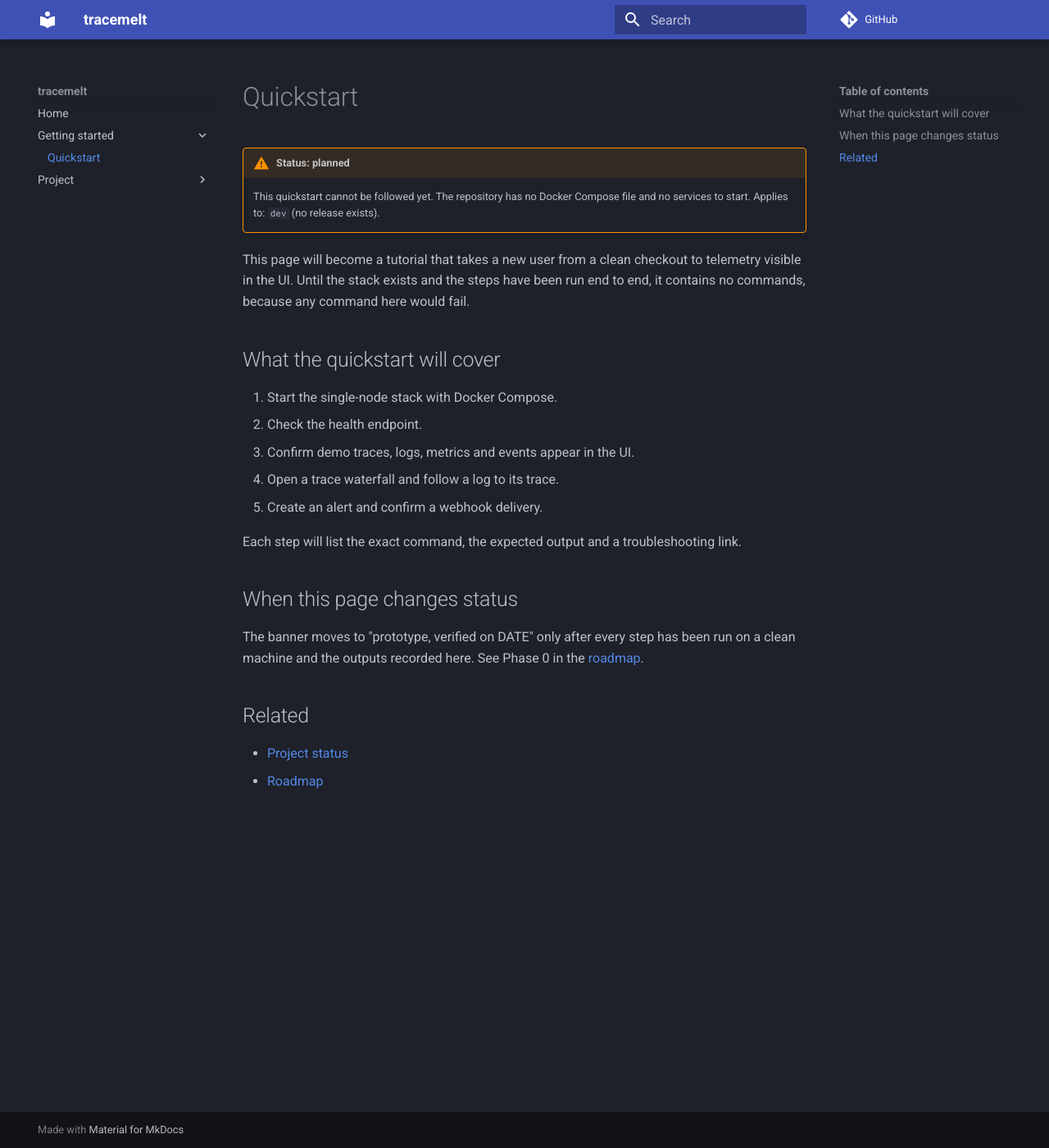
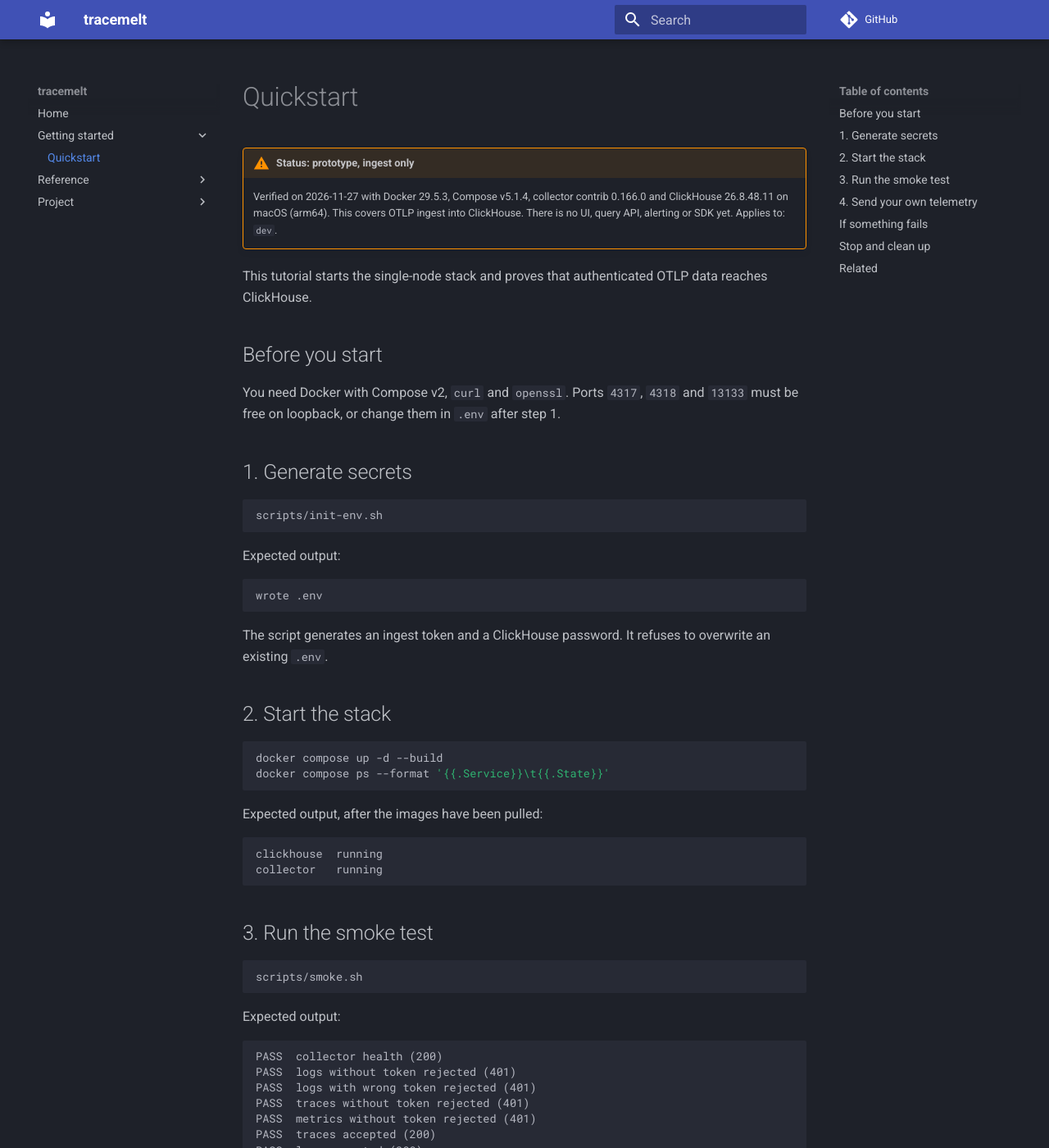
Before and after one commit to sunilbittu/observability-lens, an MkDocs documentation site: the page built from docs/getting-started/quickstart.md, in a window 1280 px wide and 1400 px high. Shown: the whole window at 82% size. Built offline with MkDocs 1.6.1 and Material for MkDocs 9.7.7, drawn with Linux system fonts in a browser that asks for light colours; comment, search, counter and statistics services are not loaded; the version menu is left out; some of the changed text lies outside the part shown.

Commit message:
Authenticated OTLP ingest slice: collector to ClickHouse (#2)
* Add authenticated OTLP ingest slice: collector to ClickHouse

- Docker Compose stack with pinned collector contrib 0.166.0 and ClickHouse 26.8.48.11
- Bearer token required on OTLP gRPC and HTTP, secrets generated into .env
- On-disk export queue with bounded retries, ClickHouse ports not published
- scripts/smoke.sh verifies auth rejection and that every signal is stored
- CI job runs the smoke test; quickstart and configuration reference document
  verified behaviour and known limitations

* Let the collector start while ClickHouse is down

The clickhouse exporter created its schema at startup, so a collector that
restarted during a ClickHouse outage exited and refused OTLP. Schema creation
moves to a one-shot schema-init job that runs the same pinned exporter; the
long-running collector sets create_schema: false.

Adds scripts/outage-test.sh (run in CI with a 60 second outage) and ADR 0001.

---------

Co-authored-by: sb <sb>

````diff
--- a/docs/getting-started/quickstart.md
+++ b/docs/getting-started/quickstart.md
@@ -1,32 +1,108 @@
 # Quickstart
 
-!!! warning "Status: planned"
-    This quickstart cannot be followed yet. The repository has no Docker
-    Compose file and no services to start. Applies to: `dev` (no release
-    exists).
+!!! warning "Status: prototype, ingest only"
+    Verified on 2026-11-27 with Docker 29.5.3, Compose v5.1.4, collector
+    contrib 0.166.0 and ClickHouse 26.8.48.11 on macOS (arm64). This covers
+    OTLP ingest into ClickHouse. There is no UI, query API, alerting or SDK
+    yet. Applies to: `dev`.
 
-This page will become a tutorial that takes a new user from a clean checkout
-to telemetry visible in the UI. Until the stack exists and the steps have been
-run end to end, it contains no commands, because any command here would fail.
+This tutorial starts the single-node stack and proves that authenticated
+OTLP data reaches ClickHouse.
 
-## What the quickstart will cover
+## Before you start
 
-1. Start the single-node stack with Docker Compose.
-2. Check the health endpoint.
-3. Confirm demo traces, logs, metrics and events appear in the UI.
-4. Open a trace waterfall and follow a log to its trace.
-5. Create an alert and confirm a webhook delivery.
+You need Docker with Compose v2, `curl` and `openssl`. Ports `4317`, `4318`
+and `13133` must be free on loopback, or change them in `.env` after step 1.
 
-Each step will list the exact command, the expected output and a
-troubleshooting link.
+## 1. Generate secrets
 
-## When this page changes status
+```bash
+scripts/init-env.sh
+```
 
-The banner moves to "prototype, verified on DATE" only after every step has
-been run on a clean machine and the outputs recorded here. See Phase 0 in the
-[roadmap](../project/roadmap.md).
+Expected output:
+
+```text
+wrote .env
+```
+
+The script generates an ingest token and a ClickHouse password. It refuses to
+overwrite an existing `.env`.
+
+## 2. Start the stack
+
+```bash
+docker compose up -d --build
+docker compose ps --format '{{.Service}}\t{{.State}}'
+```
+
+Expected output, after the images have been pulled:
+
+```text
+clickhouse	running
+collector	running
+```
+
+## 3. Run the smoke test
+
+```bash
+scripts/smoke.sh
+```
+
+Expected output:
+
+```text
+PASS  collector health (200)
+PASS  logs without token rejected (401)
+PASS  logs with wrong token rejected (401)
+PASS  traces without token rejected (401)
+PASS  metrics without token rejected (401)
+PASS  traces accepted (200)
+PASS  logs accepted (200)
+PASS  metrics accepted (200)
+PASS  trace stored (1)
+PASS  log stored with trace id (1)
+PASS  event stored as tagged log (1)
+PASS  gauge stored (1)
+PASS  rejected requests stored nothing (2)
+smoke: all checks passed
+```
+
+The test sends one span, two log records (one of them an event) and one gauge
+over OTLP HTTP, then reads them back from ClickHouse.
+
+## 4. Send your own telemetry
+
+Point any OpenTelemetry SDK at the collector:
+
+```bash
+export OTEL_EXPORTER_OTLP_ENDPOINT=http://127.0.0.1:4318
+export OTEL_EXPORTER_OTLP_HEADERS="Authorization=Bearer $(grep TRACEMELT_INGEST_TOKEN .env | cut -d= -f2)"
+```
+
+There is no UI to view the data yet. To look at it, query ClickHouse:
+
+```bash
+docker compose exec clickhouse sh -c 'clickhouse-client --user "$CLICKHOUSE_USER" --password "$CLICKHOUSE_PASSWORD" --database "$CLICKHOUSE_DB" -q "SELECT ServiceName, count() FROM otel_logs GROUP BY ServiceName"'
+```
+
+## If something fails
+
+| Symptom | Cause and fix |
+|---|---|
+| `required variable ... is missing a value: run scripts/init-env.sh` | No `.env`. Run step 1. |
+| `port is already allocated` | Another process holds an OTLP port. Change the `TRACEMELT_*_PORT` values in `.env`. |
+| Smoke test fails at `collector health` | The collector is still starting or is restarting. Check `docker compose logs collector`. |
+| `schema-init` exits with an error | ClickHouse was not reachable when the tables were being created. Check `docker compose logs schema-init clickhouse`, then run `docker compose up -d` again. |
+
+## Stop and clean up
+
+```bash
+docker compose down        # keeps data
+docker compose down -v     # deletes stored telemetry and the collector queue
+```
 
 ## Related
 
-- [Project status](../index.md)
+- [Configuration reference](../reference/configuration.md): ports, environment variables, limits.
 - [Roadmap](../project/roadmap.md)
--- /dev/null
+++ b/docs/project/adr/0001-schema-init-job.md
@@ -0,0 +1,45 @@
+# ADR 0001: Create the ClickHouse schema in a one-shot job
+
+!!! warning "Status: prototype"
+    Accepted on 2026-11-27. Applies to: `dev`.
+
+## Context
+
+The collector's `clickhouseexporter` creates its tables at startup when
+`create_schema` is `true`. If ClickHouse is unreachable at that moment the
+collector exits. A collector that restarts during a ClickHouse outage then
+refuses OTLP until ClickHouse returns, and senders lose data once their own
+retries run out. This was observed on 2026-11-27.
+
+tracemelt must not hand-write the telemetry schema, because the exporter owns
+it and changes it between versions.
+
+## Decision
+
+- The long-running collector sets `create_schema: false`.
+- A one-shot `schema-init` job runs the same pinned collector binary with
+  `create_schema: true`, waits until its health endpoint answers, then exits.
+  The long-running collector starts only after the job succeeds.
+
+The DDL is still produced by the exporter, at the same version as the
+collector that writes the data.
+
+## Consequences
+
+- The collector starts, accepts data and queues it to disk while ClickHouse
+  is down. Tested with a 300 second outage and a collector restart in the
+  middle: 40 of 40 records arrived, none duplicated.
+- The `schema-init` image tag must be bumped together with the collector
+  image tag. Both are pinned in `docker-compose.yml` and its Dockerfile.
+- A collector that starts while ClickHouse is down cannot inspect the table
+  columns, so it leaves optional columns (currently `EventName` in
+  `otel_logs`) empty until its next restart.
+- `TRACEMELT_RETENTION` is read by the job. It still only applies when tables
+  are first created.
+
+## Alternatives rejected
+
+- **Keep `create_schema: true` and document the gap.** Leaves a data loss
+  path open.
+- **Check the exporter's DDL into the repository.** Makes tracemelt the owner
+  of a schema it does not control, and it would drift on every upgrade.
--- a/docs/project/changelog.md
+++ b/docs/project/changelog.md
@@ -10,6 +10,16 @@ The format follows [Keep a Changelog](https://keepachangelog.com/en/1.1.0/).
 
 ### Added
 
+- Single-node Docker Compose stack: OpenTelemetry Collector contrib 0.166.0
+  writing to ClickHouse 26.8.48.11.
+- OTLP ingest requires a bearer token. Requests without it get HTTP 401.
+- On-disk collector export queue with bounded retries.
+- One-shot `schema-init` job creates the exporter's tables, so the collector
+  can start and queue data while ClickHouse is down.
+- `scripts/outage-test.sh` to test durability across a ClickHouse outage.
+- `scripts/init-env.sh` to generate secrets and `scripts/smoke.sh` to verify
+  ingest end to end.
+- Configuration reference page.
 - Apache-2.0 `LICENSE` and a `README`.
 - Roadmap and changelog pages.
 - Strict docs build as a gate before every docs deploy.
@@ -18,8 +28,8 @@ The format follows [Keep a Changelog](https://keepachangelog.com/en/1.1.0/).
 
 - Project name in the docs is now tracemelt. The repository and docs URL
   remain `observability-lens`.
-- The landing page and quickstart are labelled "planned" and no longer
-  describe components that are not in the repository.
+- The landing page and quickstart describe only what is in the repository.
+  The quickstart is now a verified ingest tutorial.
 - Quickstart moved to `getting-started/quickstart.md`. The old
   `/quickstart/` URL no longer resolves.
 
--- /dev/null
+++ b/docs/reference/configuration.md
@@ -0,0 +1,86 @@
+# Configuration reference
+
+!!! warning "Status: prototype"
+    Describes the single-node Docker Compose stack as verified on 2026-11-27.
+    Applies to: `dev`.
+
+## Ports
+
+| Port | Service | Bound to | Purpose |
+|---|---|---|---|
+| 4317 | collector | `TRACEMELT_BIND`, default `127.0.0.1` | OTLP gRPC, bearer token required |
+| 4318 | collector | `TRACEMELT_BIND`, default `127.0.0.1` | OTLP HTTP, bearer token required |
+| 13133 | collector | `127.0.0.1` only | Health check, no authentication |
+| 8123, 9000 | ClickHouse | not published | Reachable only on the Compose network |
+
+The stack has no TLS. Keep `TRACEMELT_BIND` on loopback unless a TLS
+terminating proxy sits in front of the collector.
+
+## Environment variables
+
+All values live in `.env`, written by `scripts/init-env.sh`. The file is
+ignored by git.
+
+| Variable | Default | Meaning |
+|---|---|---|
+| `TRACEMELT_INGEST_TOKEN` | generated | Bearer token every OTLP request must carry. One shared token for all senders. |
+| `TRACEMELT_CLICKHOUSE_USER` | `tracemelt` | ClickHouse user, created on first start. |
+| `TRACEMELT_CLICKHOUSE_PASSWORD` | generated | Password for that user. |
+| `TRACEMELT_CLICKHOUSE_DB` | `otel` | Database that holds the `otel_*` tables. |
+| `TRACEMELT_RETENTION` | `72h` | TTL for all signals. Applied when tables are created; changing it later does not alter existing tables. |
+| `TRACEMELT_BIND` | `127.0.0.1` | Host address for the OTLP ports. |
+| `TRACEMELT_OTLP_GRPC_PORT` | `4317` | Host port for OTLP gRPC. |
+| `TRACEMELT_OTLP_HTTP_PORT` | `4318` | Host port for OTLP HTTP. |
+| `TRACEMELT_COLLECTOR_HEALTH_PORT` | `13133` | Host port for the collector health check. |
+
+The ClickHouse user and password are set only when the data volume is first
+created. Editing them in `.env` afterwards does not change the database.
+
+## Tables
+
+The collector's `clickhouseexporter` creates and owns every table. tracemelt
+does not define telemetry schema. The DDL runs in the one-shot `schema-init`
+job on every `docker compose up`, see
+[ADR 0001](../project/adr/0001-schema-init-job.md).
+
+`otel_logs`, `otel_traces`, `otel_traces_trace_id_ts`,
+`otel_traces_trace_id_ts_mv`, `otel_metrics_gauge`, `otel_metrics_sum`,
+`otel_metrics_histogram`, `otel_metrics_exponential_histogram`,
+`otel_metrics_summary`.
+
+Events are rows in `otel_logs` with `LogAttributes['tracemelt.event'] = 'true'`
+and `LogAttributes['event.name']` set.
+
+## Limits
+
+| Limit | Value |
+|---|---|
+| OTLP request size | 4 MiB (gRPC and HTTP) |
+| Collector memory | 512 MiB container limit, `GOMEMLIMIT` 400 MiB, `memory_limiter` at 80% |
+| Export queue | 5000 batches, stored on disk in the `collector-queue` volume |
+| Export retry | Up to 10 minutes per batch, then the batch is dropped |
+
+## Durability, as tested
+
+On 2026-11-27 `scripts/outage-test.sh 300` passed: ClickHouse was stopped for
+300 seconds, 20 log records were sent, the collector was restarted while
+ClickHouse was still down, 20 more records were sent, and all 40 were in
+ClickHouse 26 seconds after it came back, with no duplicates.
+
+## Known limitations
+
+- **A collector started during a ClickHouse outage leaves `EventName` empty.**
+  It cannot inspect the table columns at startup, so the optional `EventName`
+  column in `otel_logs` stays empty until the collector is restarted with
+  ClickHouse up. See [ADR 0001](../project/adr/0001-schema-init-job.md).
+- **Up to 5 seconds of data sits in memory.** The batch processor holds data
+  before it reaches the on-disk queue. A collector crash loses that window.
+- **Outages longer than 10 minutes drop data.** Retries are bounded on
+  purpose. Nothing alerts on queue size yet.
+- **One shared ingest token.** No per-service credentials, no rate limits.
+- **No TLS**, no self-metrics pipeline, no backups, no PII redaction.
+
+## Related
+
+- [Quickstart](../getting-started/quickstart.md)
+- [Roadmap](../project/roadmap.md)
--- a/mkdocs.yml
+++ b/mkdocs.yml
@@ -22,6 +22,9 @@ nav:
   - Home: index.md
   - Getting started:
       - Quickstart: getting-started/quickstart.md
+  - Reference:
+      - Configuration: reference/configuration.md
   - Project:
       - Roadmap: project/roadmap.md
       - Changelog: project/changelog.md
+      - "ADR 0001: schema-init job": project/adr/0001-schema-init-job.md
````
Also changed, not shown: README.md (+14 -2 lines), docker-compose.yml (added, +78 -0 lines), docs/index.md (+7 -7 lines), docs/project/roadmap.md (+10 -7 lines), 9 other files.
